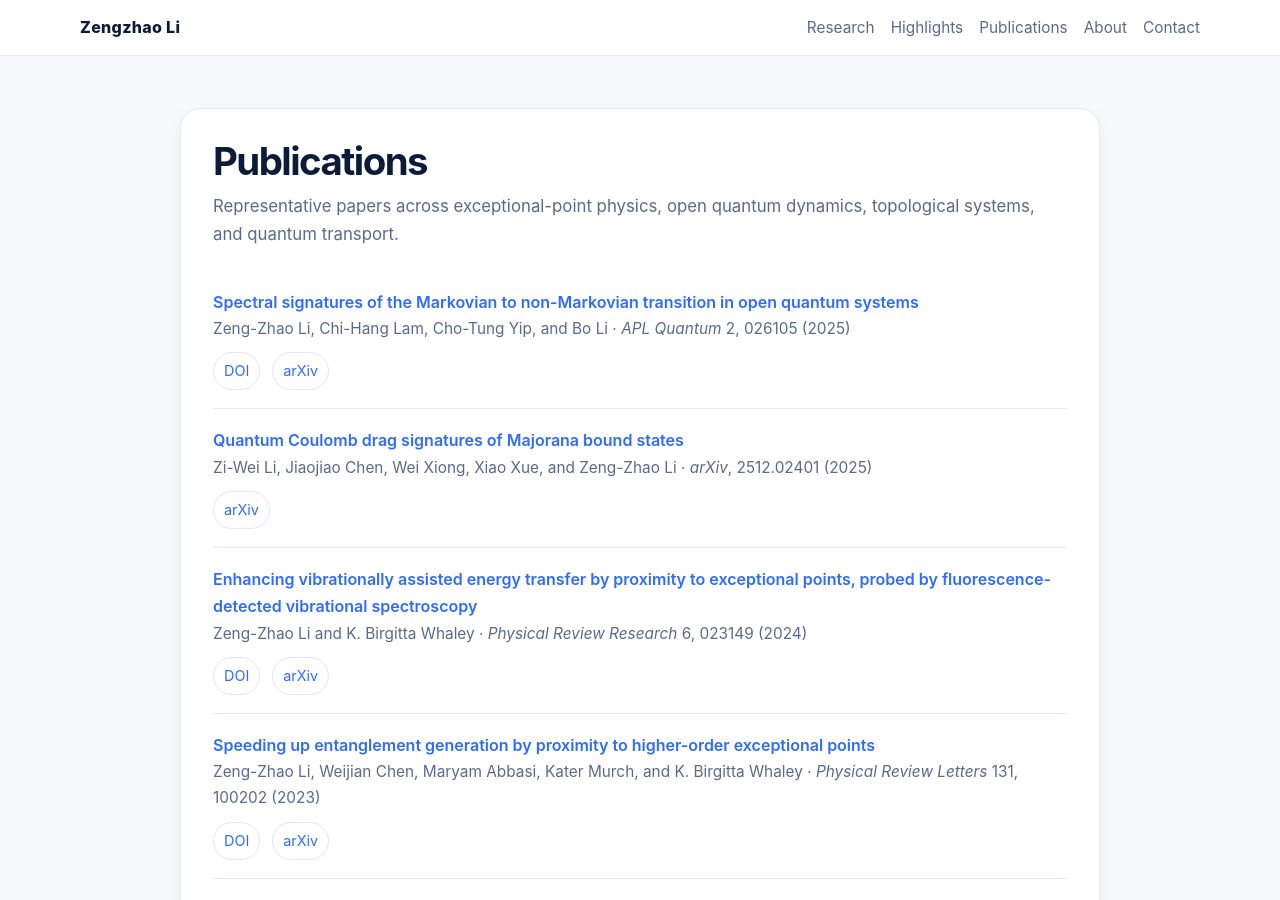
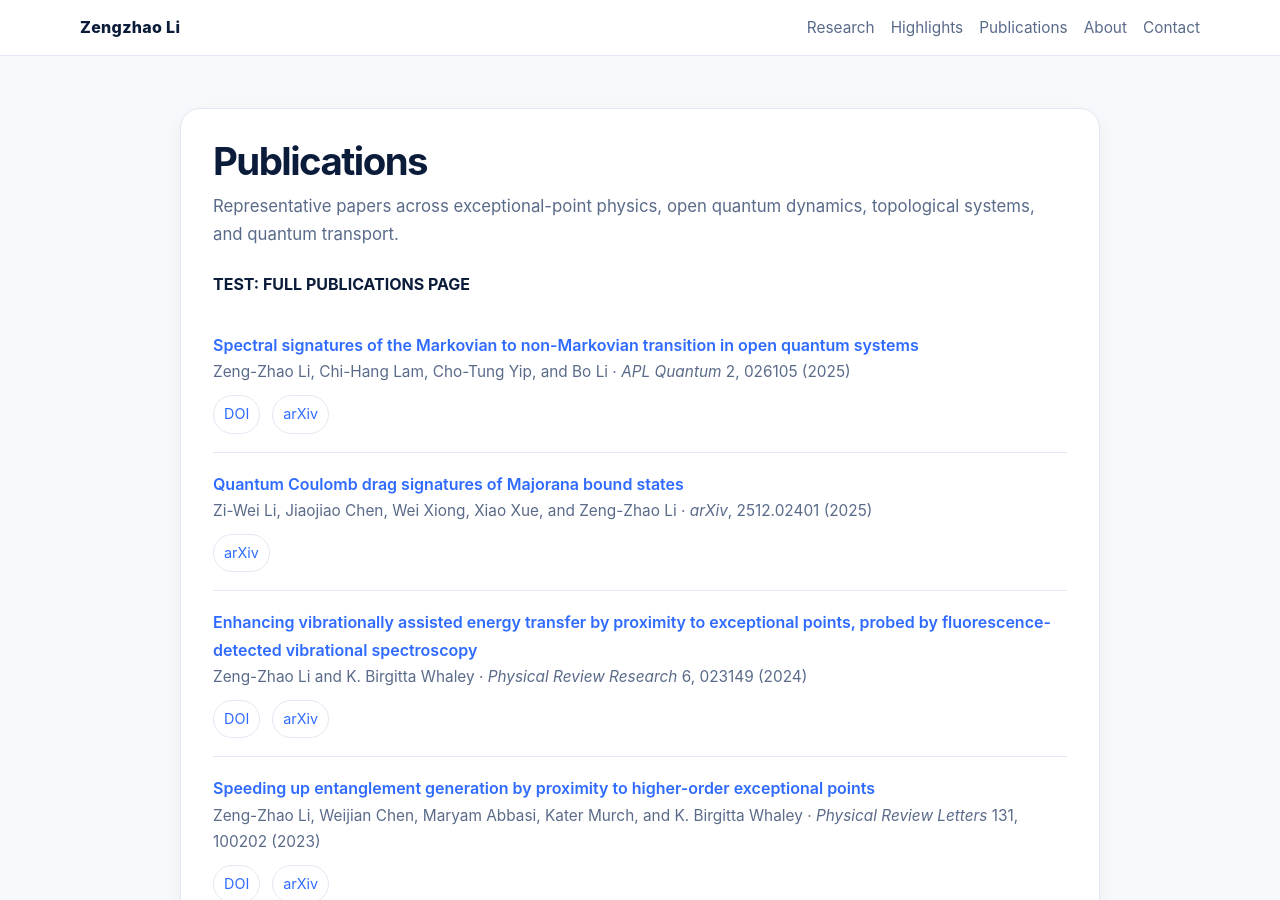
Before and after one commit to zengzhao019/zengzhao019.github.io, a Jekyll site: the page built from _pages/publications.md, in a window 1280 px wide and 900 px high. Built offline with Jekyll 4.4.1, drawn with Linux system fonts in a browser that asks for light colours.

Commit message:
Update publications.md

```diff
--- a/_pages/publications.md
+++ b/_pages/publications.md
@@ -4,7 +4,7 @@ title: Publications
 permalink: /publications/
 intro: Representative papers across exceptional-point physics, open quantum dynamics, topological systems, and quantum transport.
 ---
-
+<p><strong>TEST: FULL PUBLICATIONS PAGE</strong></p>
 <div class="panel-shell">
   {% assign pubs = site.publications | sort: 'year' | reverse %}
   {% for pub in pubs %}
```
